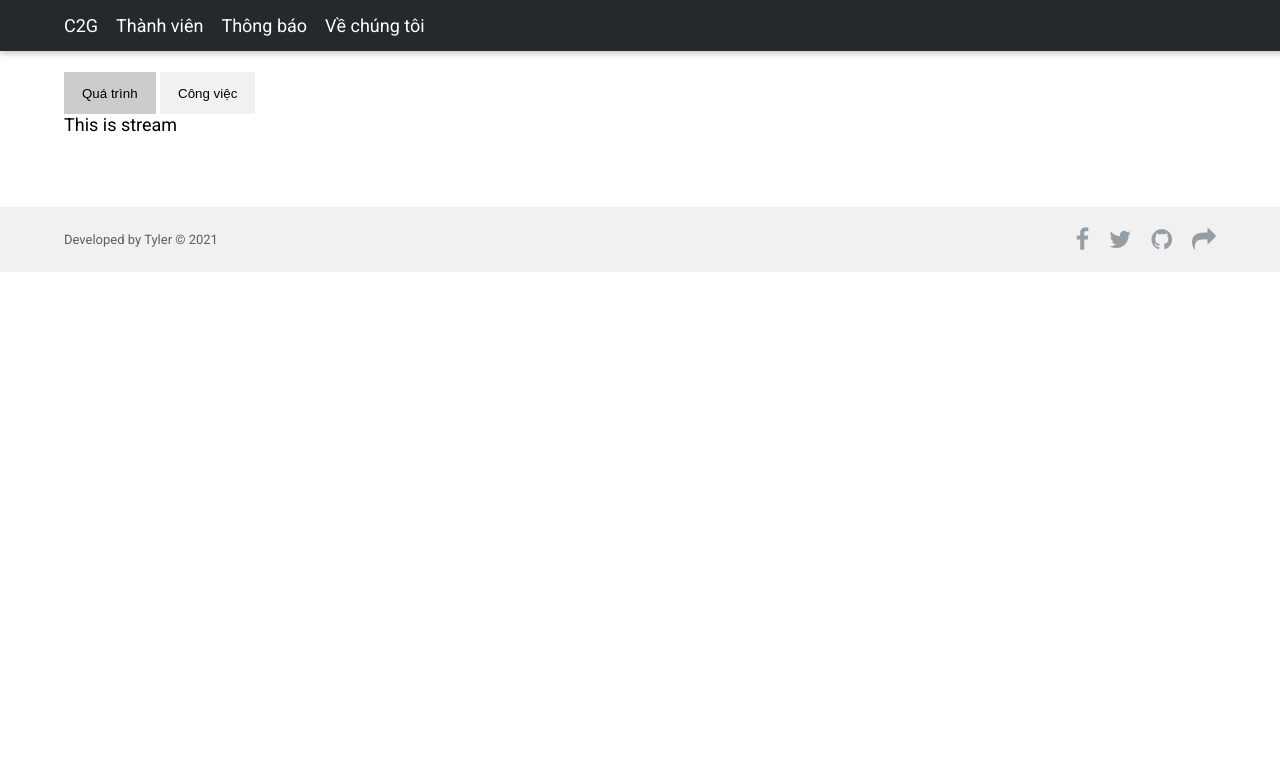
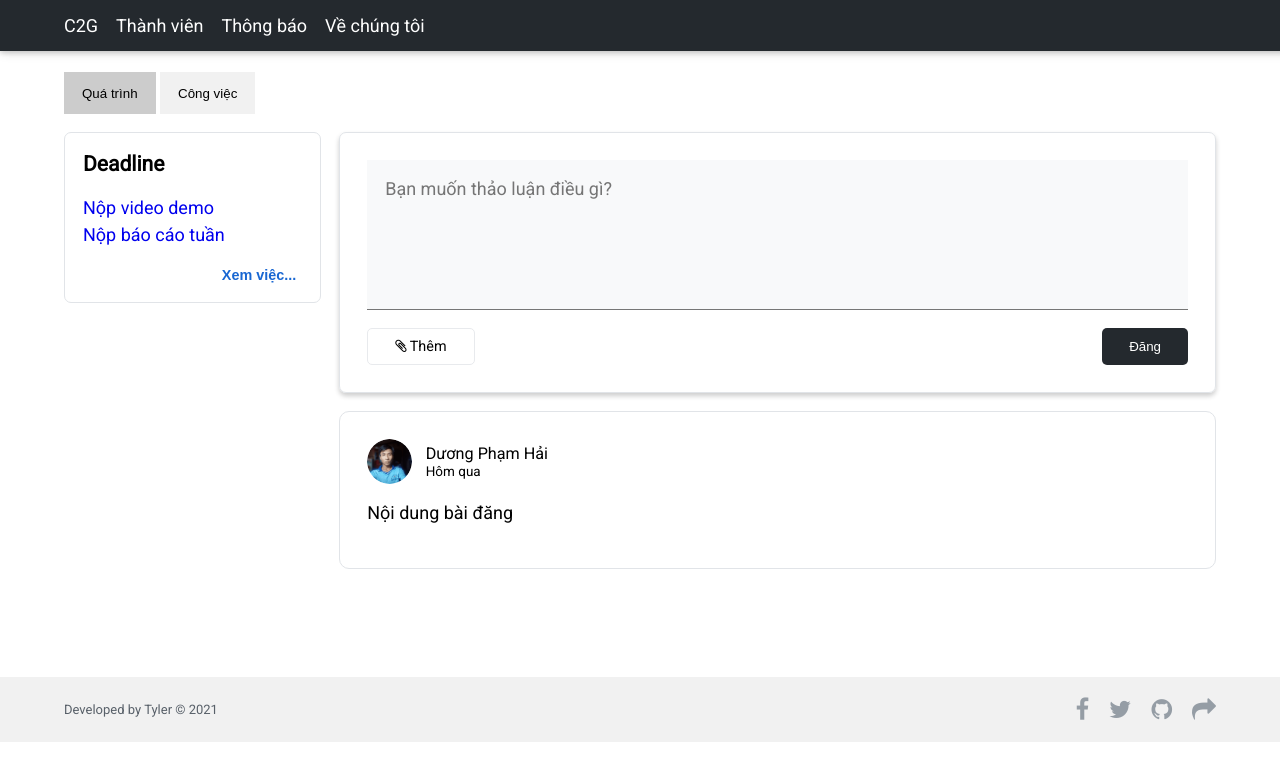
Before and after one commit to duonghaipham/c2-group, a PHP site: page /view/home.html in a window 1280 px wide. Shown: the top 781 px of the page. Run offline with PHP 8.4, Linux system fonts and the light colour scheme.

Commit message:
Design stream tab detail

```diff
--- a/public/css/work.css
+++ b/public/css/work.css
@@ -32,3 +32,179 @@
     from { opacity: 0; }
     to { opacity: 1; }
 }
+
+#content #stream #stream-container {
+    display: flex;
+    flex-direction: row;
+    padding: 1rem 0;
+}
+
+#content #stream #stream-container #due-work {
+    border: 1.5px solid #e1e4e8;
+    border-radius: 7px;
+    padding: 1rem;
+    width: 20%;
+    height: fit-content;
+}
+
+#content #stream #stream-container #due-work h3 {
+    margin: 0;
+}
+
+#content #stream #stream-container #due-work ul {
+    padding: 0;
+    list-style-type: none;
+    line-height: 1.5rem;
+}
+
+#content #stream #stream-container #due-work button {
+    float: right;
+    border: none;
+    background: none;
+    color: #1967d2;
+    font-size: 0.8rem;
+    font-weight: 600;
+}
+
+#content #stream #stream-container #feed {
+    width: 80%;
+    padding-left: 1rem;
+}
+
+#content #stream #stream-container #feed #create-post {
+    border: 1.5px solid #e1e4e8;
+    border-radius: 7px;
+    padding: 1.5rem;
+    box-shadow: 0px 3px 5px 0px rgba(0,0,0,0.2);
+    -webkit-box-shadow: 0px 3px 5px 0px rgba(0,0,0,0.2);
+    -moz-box-shadow: 0px 3px 5px 0px rgba(0,0,0,0.2);
+}
+
+#content #stream #stream-container #feed #create-post form textarea {
+    resize: none;
+    box-sizing: border-box;
+    border-style: none none solid none;
+    outline: none;
+    background-color: #f8f9fa;
+    font-family: "Roboto", sans-serif;
+    font-size: 1rem;
+    padding: 1rem;
+    width: 100%;
+    height: 150px;
+}
+
+#content #stream #stream-container #feed #create-post form textarea:focus {
+    border-bottom: 2px solid #24292e;
+}
+
+#content #stream #stream-container #feed #create-post form #preview {
+    display: grid;
+    position: relative;
+    grid-template-columns: 1fr 9fr;
+    border: 1px solid #e1e4e8;
+    border-radius: 10px;
+    margin-top: 0.75rem;
+    padding: 1rem 0.5rem;
+}
+
+#content #stream #stream-container #feed #create-post form #preview #remove-file {
+    position: absolute;
+    top: 0.5rem;
+    right: 0.75rem;
+    cursor: pointer;
+}
+
+#content #stream #stream-container #feed #create-post form #preview img {
+    width: 3rem;
+    margin: auto;
+}
+
+#content #stream #stream-container #feed #create-post form #preview #file-name {
+    text-align: left;
+    overflow: hidden;
+}
+
+#content #stream #stream-container #feed #create-post form #insert {
+    display: flex;
+    flex-direction: row;
+    justify-content: space-between;
+    margin-top: 0.75rem;
+}
+
+#content #stream #stream-container #feed #create-post form #insert label {
+    border: 1px solid #e8eaed;
+    border-radius: 5px;
+    padding: 0.5rem 1.5rem;
+    font-size: 0.8rem;
+}
+
+#content #stream #stream-container #feed #create-post form #insert label i::before {
+    content: "\f0c6";
+}
+
+#content #stream #stream-container #feed #create-post form #insert input {
+    display: none;
+}
+
+#content #stream #stream-container #feed #create-post form #insert button {
+    display: block;
+    padding: 0.5rem 1.5rem;
+    border: none;
+    border-radius: 5px;
+    background-color: #24292e;
+    color: #fff;
+}
+
+#content #stream #stream-container #feed #list-post {
+    padding: 1rem 0;
+}
+
+#content #stream #stream-container #feed #list-post .single-post {
+    border: 1px solid #e1e4e8;
+    border-radius: 10px;
+    padding: 1.5rem;
+}
+
+#content #stream #stream-container #feed #list-post .single-post .owner {
+    display: flex;
+    flex-direction: row;
+    align-items: center;
+}
+
+#content #stream #stream-container #feed #list-post .single-post .owner img {
+    width: 2.5rem;
+    border-radius: 50%;
+}
+
+#content #stream #stream-container #feed #list-post .single-post .owner .further-info {
+    margin-left: 0.75rem;
+}
+
+#content #stream #stream-container #feed #list-post .single-post .owner .further-info .name {
+    margin: 0;
+    font-size: 0.9rem;
+}
+
+#content #stream #stream-container #feed #list-post .single-post .owner .further-info .time {
+    margin: 0;
+    font-size: 0.75rem;
+}
+
+@media only screen and (max-width: 540px) {
+    #content #stream #stream-container {
+        flex-direction: column;
+    }
+
+    #content #stream #stream-container #due-work {
+        width: auto;
+    }
+
+    #content #stream #stream-container #feed {
+        width: auto;
+    }
+
+    #content #stream #stream-container #feed {
+        padding-top: 1rem;
+        padding-left: 0;
+    }
+}
--- a/view/home.html
+++ b/view/home.html
@@ -26,7 +26,42 @@
             <button class="tab-link" id="btn-work">Công việc</button>
         </div>
         <div class="tab-content" id="stream">
-            This is stream
+            <div id="stream-container">
+                <div id="due-work">
+                    <h3>Deadline</h3>
+                    <ul>
+                        <li><a href="#">Nộp video demo</a></li>
+                        <li><a href="#">Nộp báo cáo tuần</a></li>
+                    </ul>
+                    <button type="button">Xem việc...</button>
+                </div>
+                <div id="feed">
+                    <div id="create-post">
+                        <form method="POST" enctype="multipart/form-data">
+                            <textarea name="post" placeholder="Bạn muốn thảo luận điều gì?"></textarea>
+                            <div id="insert">
+                                <label for="input-file"><i class="fa"></i> Thêm</label>
+                                <input type="file" name="pin-file" id="input-file">
+                                <button type="submit">Đăng</button>
+                            </div>
+                        </form>
+                    </div>
+                    <div id="list-post">
+                        <div class="single-post">
+                            <div class="owner">
+                                <img src="../data/img/HaiDuong.png" alt="Avatar">
+                                <div class="further-info">
+                                    <p class="name">Dương Phạm Hải</p>
+                                    <p class="time">Hôm qua</p>
+                                </div>
+                            </div>
+                            <div class="main-post">
+                                <p>Nội dung bài đăng</p>
+                            </div>
+                        </div>
+                    </div>
+                </div>
+            </div>
         </div>
         <div class="tab-content" id="work">
             This is work
```
Also changed, not shown: public/js/home.js (+34 -0 lines), public/svg/document.svg (added).
